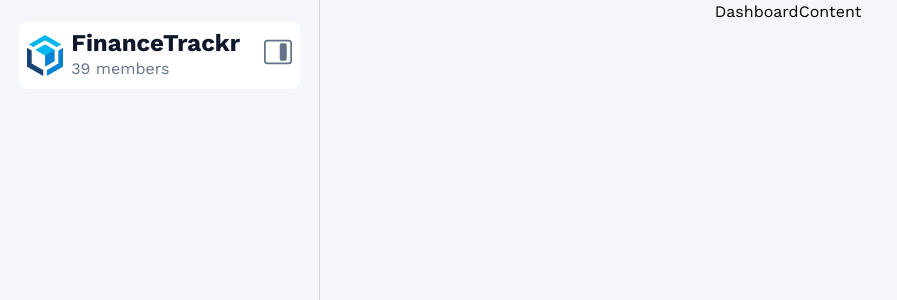
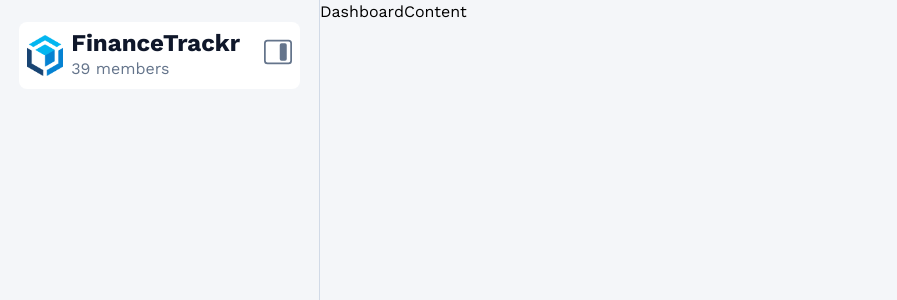
Before and after one commit to nevenmitrovic/financetrackr, a React (Vite) app: page / in a window 1280 px wide. Shown: the top 300 px of the page, without its empty margins (0-897 px from the left). Built offline with nearby package versions, Linux system fonts and the light colour scheme.

Commit message:
dashboard layout grid behavior, sidebar context and sidebar logo card

```diff
--- a/src/components/sidebar/Sidebar.tsx
+++ b/src/components/sidebar/Sidebar.tsx
@@ -1,9 +1,13 @@
 import SidebarLogoCard from '@/components/sidebar/sidebar-logo-card/SidebarLogoCard'
+import { useSidebarContext } from '@/contexts/SidebarContext'
+
 import './sidebar.style.css'
 
 const Sidebar = () => {
+	const { open } = useSidebarContext()
+
 	return (
-		<div className='sidebar-container container'>
+		<div className={`sidebar-container container ${open ? 'sidebar-open' : 'sidebar-close'}`}>
 			<SidebarLogoCard />
 		</div>
 	)
--- a/src/components/sidebar/sidebar-logo-card/SidebarLogoCard.tsx
+++ b/src/components/sidebar/sidebar-logo-card/SidebarLogoCard.tsx
@@ -1,16 +1,23 @@
 import logo from '@/assets/images/icon-logo.png'
 import '@/components/sidebar/sidebar-logo-card/sidebar-logo-card.style.css'
+import { useSidebarContext } from '@/contexts/SidebarContext'
 import { BsLayoutSidebarInsetReverse } from 'react-icons/bs'
 
 const SidebarLogoCard = () => {
+	const { open, toggleOpen } = useSidebarContext()
+
 	return (
-		<div className='sidebar-card'>
+		<div
+			className='sidebar-card'
+			style={!open ? { backgroundColor: 'transparent' } : {}}
+			onClick={toggleOpen}
+		>
 			<img className='logo' src={logo} alt='financetrackr logo' />
-			<div className='sidebar-card-title'>
+			<div className='sidebar-card-title' style={!open ? { display: 'none' } : {}}>
 				<h3>FinanceTrackr</h3>
 				<p>39 members</p>
 			</div>
-			<div className='icon'>
+			<div className='icon' style={!open ? { display: 'none' } : {}}>
 				<BsLayoutSidebarInsetReverse color='var(--clr-text-secondary)' />
 			</div>
 		</div>
--- a/src/components/sidebar/sidebar.style.css
+++ b/src/components/sidebar/sidebar.style.css
@@ -1,7 +1,13 @@
-@media (width > 760px) {
+@media (width > 900px) {
 	.sidebar-container {
 		border-right: 1px solid var(--clr-border);
 		min-height: 100vh;
+		transition: max-width 0.3s ease;
+	}
+	.sidebar-open {
 		max-width: 25vw;
 	}
+	.sidebar-close {
+		max-width: 90.325px;
+	}
 }
--- /dev/null
+++ b/src/contexts/SidebarContext.tsx
@@ -0,0 +1,30 @@
+import { useState, createContext, useContext, type ReactNode } from 'react'
+
+interface ISidebarContext {
+	open: boolean
+	toggleOpen: () => void
+}
+interface ISidebarContextProviderProps {
+	children: ReactNode
+}
+
+const SidebarContext = createContext<ISidebarContext>({
+	open: true,
+	toggleOpen: () => {},
+})
+
+export const SidebarContextProvider = ({ children }: ISidebarContextProviderProps) => {
+	const [open, setOpen] = useState(true)
+
+	const toggleOpen = () => setOpen((prev) => !prev)
+
+	return <SidebarContext.Provider value={{ open, toggleOpen }}>{children}</SidebarContext.Provider>
+}
+
+export const useSidebarContext = () => {
+	const context = useContext(SidebarContext)
+	if (!context) {
+		throw new Error('useSidebarContext must be used within a SidebarContextProvider')
+	}
+	return context
+}
--- a/src/index.css
+++ b/src/index.css
@@ -160,6 +160,7 @@
 
 	html {
 		font-family: 'Work Sans', system-ui, -apple-system, sans-serif;
+		scroll-behavior: smooth;
 	}
 
 	body {
@@ -178,7 +179,15 @@
 @layer layout {
 	.dashboard-layout {
 		display: grid;
-		grid-template-columns: auto auto;
+		transition: grid-template-columns 0.3s ease;
+		min-height: 100vh;
+	}
+
+	.dashboard-layout.sidebar-open {
+		grid-template-columns: 25vw 1fr;
+	}
+	.dashboard-layout.sidebar-close {
+		grid-template-columns: min-content 1fr;
 	}
 }
 
@@ -196,7 +205,7 @@
 		align-items: center;
 	}
 
-	@media (width > 760) {
+	@media (width > 900) {
 		.container {
 			padding: 1rem 0.8rem;
 		}
--- a/src/layouts/DashboardLayout.tsx
+++ b/src/layouts/DashboardLayout.tsx
@@ -1,3 +1,4 @@
+import { SidebarContextProvider, useSidebarContext } from '@/contexts/SidebarContext'
 import type { ReactNode } from 'react'
 
 interface DashboardLayoutProps {
@@ -5,13 +6,23 @@ interface DashboardLayoutProps {
 	dashboardContent: ReactNode
 }
 
-const DashboardLayout = ({ sidebar, dashboardContent }: DashboardLayoutProps) => {
+const DashboardLayoutContent = ({ sidebar, dashboardContent }: DashboardLayoutProps) => {
+	const { open } = useSidebarContext()
+
 	return (
-		<div className='dashboard-layout'>
+		<div className={`dashboard-layout ${open ? 'sidebar-open' : 'sidebar-close'}`}>
 			{sidebar}
 			{dashboardContent}
 		</div>
 	)
 }
 
+const DashboardLayout = ({ sidebar, dashboardContent }: DashboardLayoutProps) => {
+	return (
+		<SidebarContextProvider>
+			<DashboardLayoutContent sidebar={sidebar} dashboardContent={dashboardContent} />
+		</SidebarContextProvider>
+	)
+}
+
 export default DashboardLayout
```
